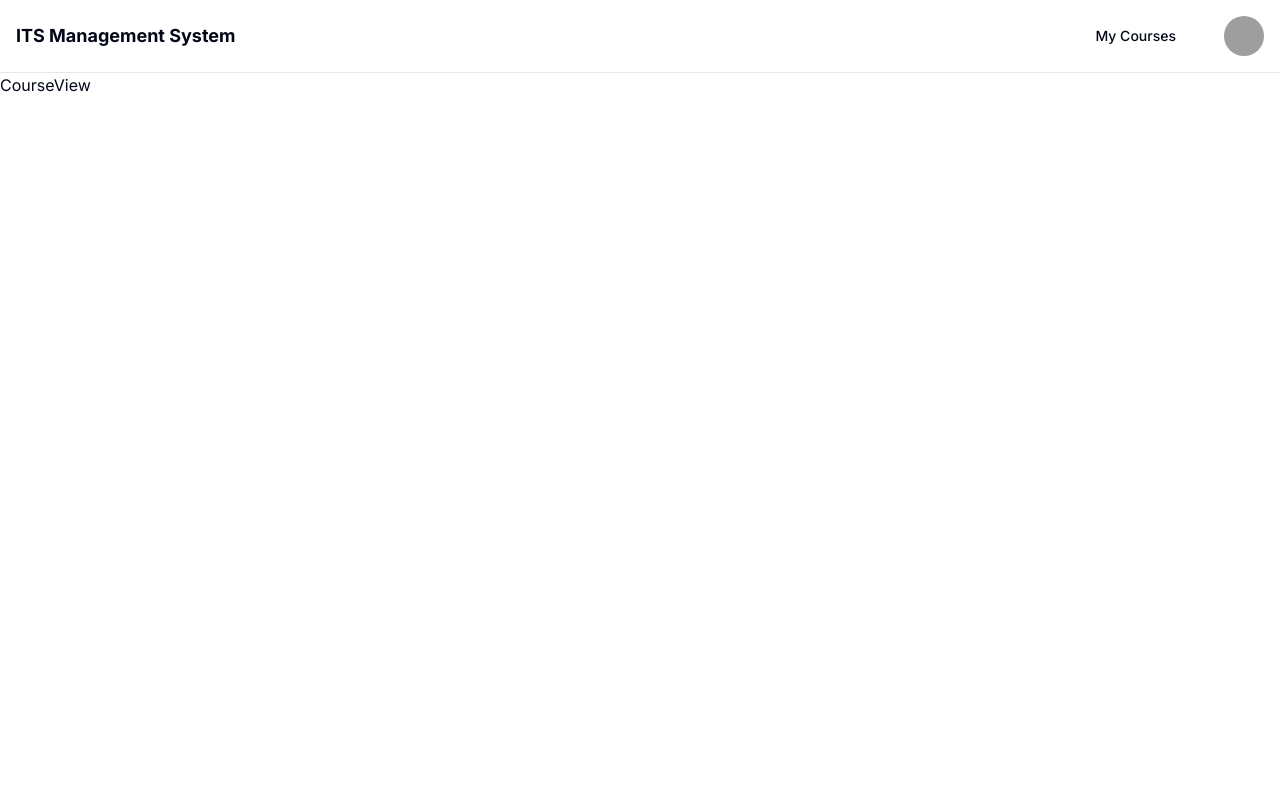
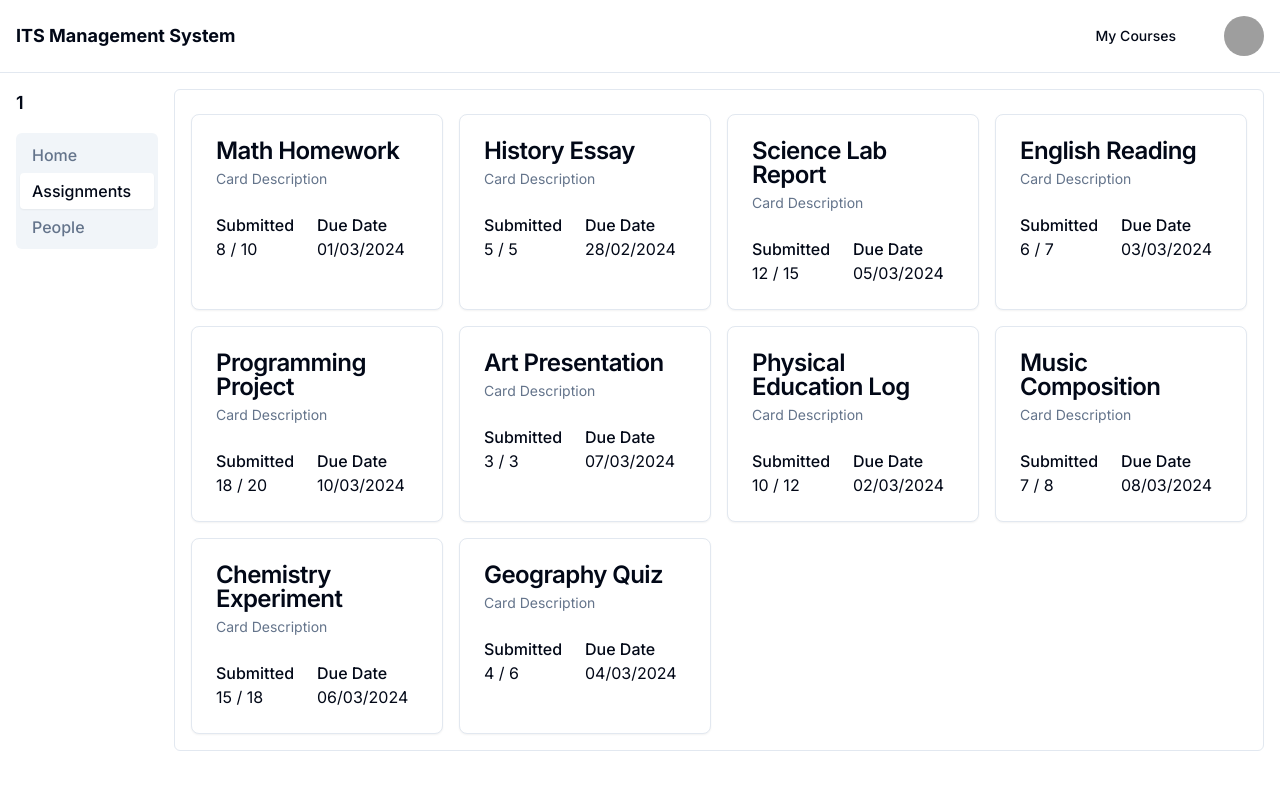
Before and after one commit to danielk0k/its-frontend-manager, a Next.js app: page /my-courses/1 in a window 1280 px wide. Shown: the top 790 px of the page. Built offline with nearby package versions, Linux system fonts and the light colour scheme; grey boxes are pictures that could not be loaded.

Commit message:
Add course view and card

```diff
--- a/package.json
+++ b/package.json
@@ -17,8 +17,10 @@
     "@radix-ui/react-navigation-menu": "^1.1.4",
     "@radix-ui/react-select": "^2.0.0",
     "@radix-ui/react-slot": "^1.0.2",
+    "@radix-ui/react-tabs": "^1.0.4",
     "class-variance-authority": "^0.7.0",
     "clsx": "^2.1.0",
+    "date-fns": "^3.3.1",
     "lucide-react": "^0.330.0",
     "next": "14.1.0",
     "react": "^18",
--- a/src/app/my-courses/[courseId]/page.tsx
+++ b/src/app/my-courses/[courseId]/page.tsx
@@ -1,9 +1,105 @@
-import React from "react";
+import AssignmentCard from "@/components/assignment-card";
+import { Tabs, TabsContent, TabsList, TabsTrigger } from "@/components/ui/tabs";
+
+const sample_assignemnts = [
+  {
+    assignment_title: "Math Homework",
+    due_date: "01/03/2024",
+    number_of_questions: 10,
+    number_of_submitted_questions: 8,
+  },
+  {
+    assignment_title: "History Essay",
+    due_date: "28/02/2024",
+    number_of_questions: 5,
+    number_of_submitted_questions: 5,
+  },
+  {
+    assignment_title: "Science Lab Report",
+    due_date: "05/03/2024",
+    number_of_questions: 15,
+    number_of_submitted_questions: 12,
+  },
+  {
+    assignment_title: "English Reading",
+    due_date: "03/03/2024",
+    number_of_questions: 7,
+    number_of_submitted_questions: 6,
+  },
+  {
+    assignment_title: "Programming Project",
+    due_date: "10/03/2024",
+    number_of_questions: 20,
+    number_of_submitted_questions: 18,
+  },
+  {
+    assignment_title: "Art Presentation",
+    due_date: "07/03/2024",
+    number_of_questions: 3,
+    number_of_submitted_questions: 3,
+  },
+  {
+    assignment_title: "Physical Education Log",
+    due_date: "02/03/2024",
+    number_of_questions: 12,
+    number_of_submitted_questions: 10,
+  },
+  {
+    assignment_title: "Music Composition",
+    due_date: "08/03/2024",
+    number_of_questions: 8,
+    number_of_submitted_questions: 7,
+  },
+  {
+    assignment_title: "Chemistry Experiment",
+    due_date: "06/03/2024",
+    number_of_questions: 18,
+    number_of_submitted_questions: 15,
+  },
+  {
+    assignment_title: "Geography Quiz",
+    due_date: "04/03/2024",
+    number_of_questions: 6,
+    number_of_submitted_questions: 4,
+  },
+];
 
 export default function CourseView({
   params,
 }: {
   params: { courseId: string };
 }) {
-  return <div>CourseView</div>;
+  return (
+    <Tabs defaultValue="assignments" asChild>
+      <section className="grid grid-cols-8 gap-4 p-4">
+        <div className="col-span-1 flex flex-col space-y-4">
+          <p className="text-lg font-semibold">{params.courseId}</p>
+          <TabsList>
+            <TabsTrigger value="home">Home</TabsTrigger>
+            <TabsTrigger value="assignments">Assignments</TabsTrigger>
+            <TabsTrigger value="people">People</TabsTrigger>
+          </TabsList>
+        </div>
+        <div className="col-span-7 border rounded-md p-4">
+          <TabsContent value="home">Announcements</TabsContent>
+          <TabsContent value="assignments" className="grid grid-cols-4 gap-4">
+            {sample_assignemnts.map((assignment, index) => (
+              <AssignmentCard
+                key={index}
+                assignment_title={assignment.assignment_title}
+                due_date={assignment.due_date}
+                number_of_questions={assignment.number_of_questions}
+                number_of_submitted_questions={
+                  assignment.number_of_submitted_questions
+                }
+              ></AssignmentCard>
+            ))}
+          </TabsContent>
+          <TabsContent value="people">
+            View your students and teachers here
+          </TabsContent>
+        </div>
+      </section>
+    </Tabs>
+  );
 }
--- /dev/null
+++ b/src/components/assignment-card.tsx
@@ -0,0 +1,44 @@
+import {
+  Card,
+  CardContent,
+  CardDescription,
+  CardFooter,
+  CardHeader,
+  CardTitle,
+} from "@/components/ui/card";
+import { format } from "date-fns";
+
+type AssignmentCardProps = {
+  assignment_title: string;
+  due_date: string;
+  number_of_questions: Number;
+  number_of_submitted_questions: Number;
+};
+
+export default function AssignmentCard({
+  assignment_title,
+  due_date,
+  number_of_questions,
+  number_of_submitted_questions,
+}: AssignmentCardProps) {
+  return (
+    <Card>
+      <CardHeader>
+        <CardTitle>{assignment_title}</CardTitle>
+        <CardDescription>Card Description</CardDescription>
+      </CardHeader>
+      <CardContent>
+        <div className="grid grid-cols-2">
+          <div>
+            <p className="font-medium">Submitted</p>
+            <p>{`${number_of_submitted_questions} / ${number_of_questions}`}</p>
+          </div>
+          <div>
+            <p className="font-medium">Due Date</p>
+            <p>{due_date}</p>
+          </div>
+        </div>
+      </CardContent>
+    </Card>
+  );
+}
--- /dev/null
+++ b/src/components/ui/tabs.tsx
@@ -0,0 +1,55 @@
+"use client"
+
+import * as React from "react"
+import * as TabsPrimitive from "@radix-ui/react-tabs"
+
+import { cn } from "@/lib/utils"
+
+const Tabs = TabsPrimitive.Root
+
+const TabsList = React.forwardRef<
+  React.ElementRef<typeof TabsPrimitive.List>,
+  React.ComponentPropsWithoutRef<typeof TabsPrimitive.List>
+>(({ className, ...props }, ref) => (
+  <TabsPrimitive.List
+    ref={ref}
+    className={cn(
+      "flex-row items-center justify-start rounded-md bg-muted p-1 text-muted-foreground",
+      className
+    )}
+    {...props}
+  />
+))
+TabsList.displayName = TabsPrimitive.List.displayName
+
+const TabsTrigger = React.forwardRef<
+  React.ElementRef<typeof TabsPrimitive.Trigger>,
+  React.ComponentPropsWithoutRef<typeof TabsPrimitive.Trigger>
+>(({ className, ...props }, ref) => (
+  <TabsPrimitive.Trigger
+    ref={ref}
+    className={cn(
+      "w-full items-center justify-center whitespace-nowrap rounded-sm px-3 py-1.5 text-start font-medium ring-offset-background transition-all focus-visible:outline-none focus-visible:ring-2 focus-visible:ring-ring focus-visible:ring-offset-2 disabled:pointer-events-none disabled:opacity-50 data-[state=active]:bg-background data-[state=active]:text-foreground data-[state=active]:shadow-sm",
+      className
+    )}
+    {...props}
+  />
+))
+TabsTrigger.displayName = TabsPrimitive.Trigger.displayName
+
+const TabsContent = React.forwardRef<
+  React.ElementRef<typeof TabsPrimitive.Content>,
+  React.ComponentPropsWithoutRef<typeof TabsPrimitive.Content>
+>(({ className, ...props }, ref) => (
+  <TabsPrimitive.Content
+    ref={ref}
+    className={cn(
+      "mt-2 ring-offset-background focus-visible:outline-none focus-visible:ring-2 focus-visible:ring-ring focus-visible:ring-offset-2",
+      className
+    )}
+    {...props}
+  />
+))
+TabsContent.displayName = TabsPrimitive.Content.displayName
+
+export { Tabs, TabsList, TabsTrigger, TabsContent }
```
Also changed, not shown: 1 other file (tests, documents, lock files or other folders).
